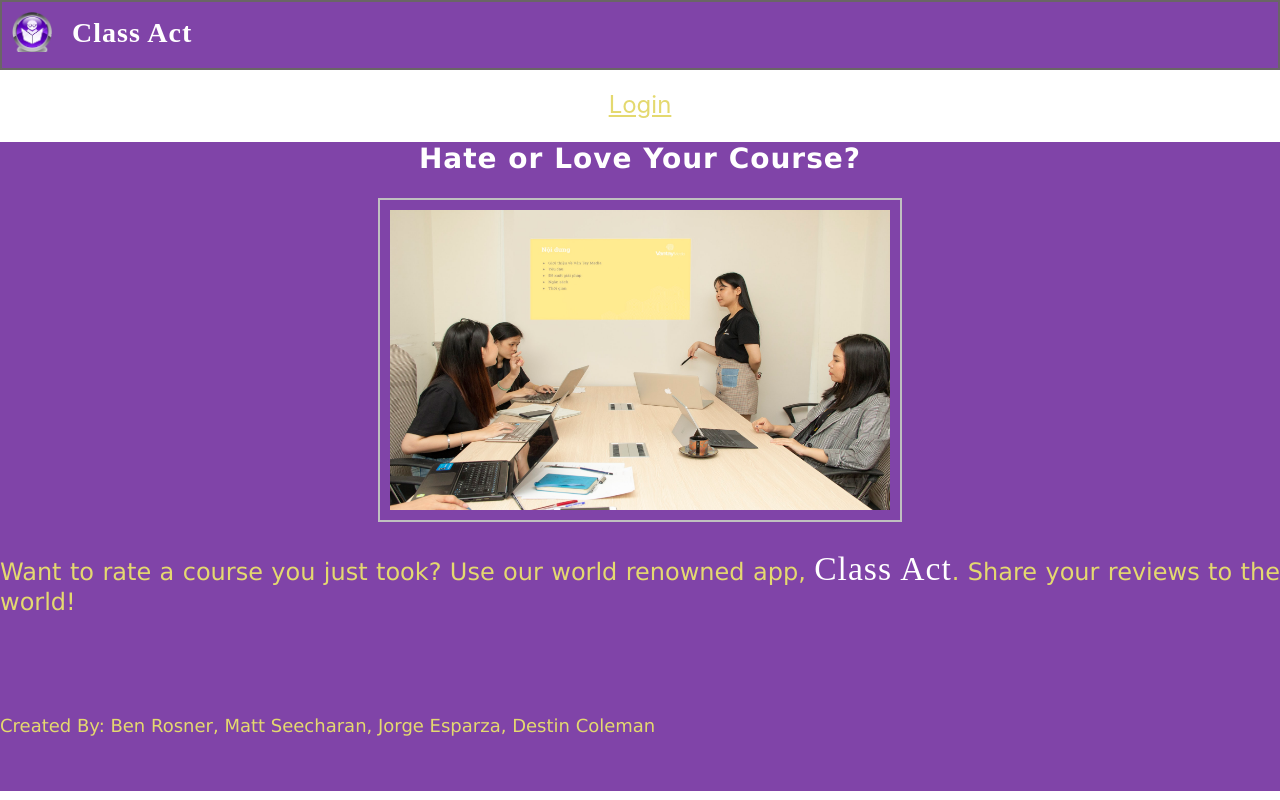
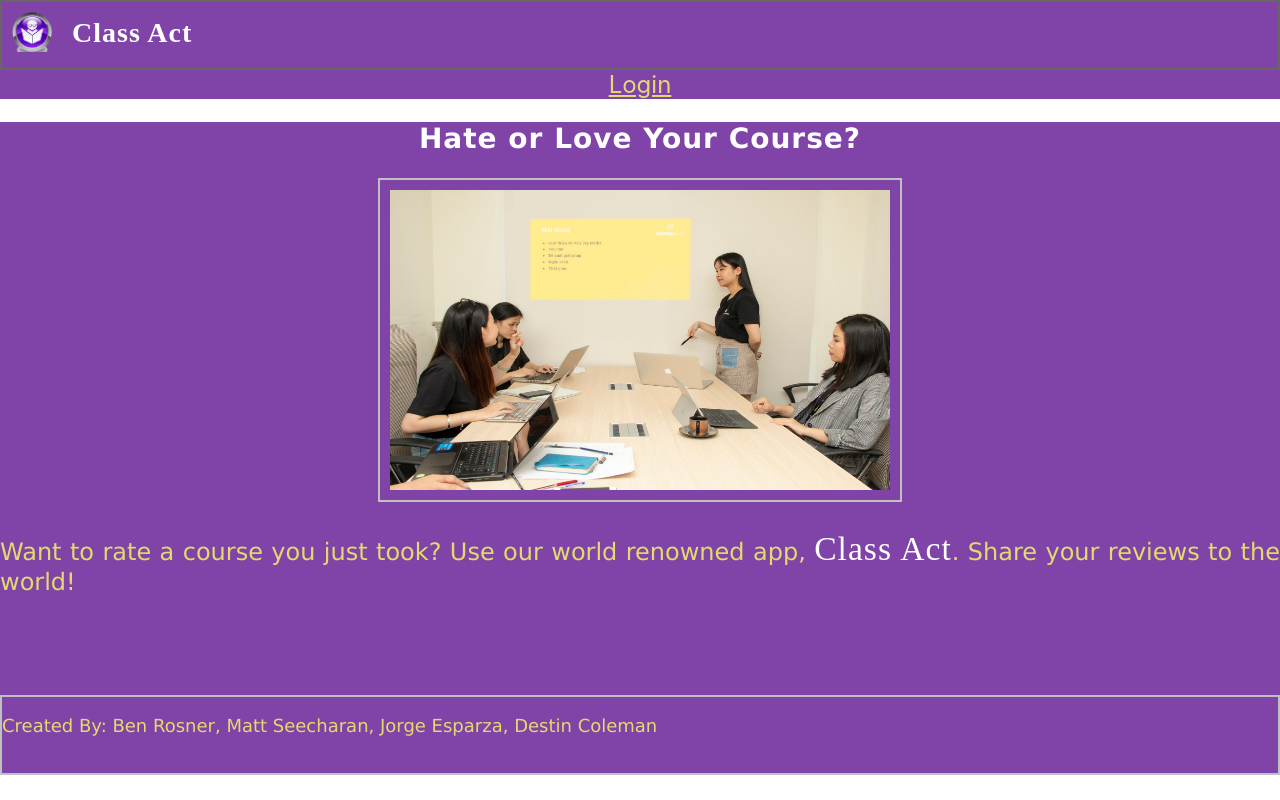
Before and after one commit to destinc/class-act, a React (Create React App) app in the folder client/courses-app/: page / in a window 1280 px wide. Built offline with nearby package versions, Linux system fonts and the light colour scheme; no server answers; a web font is replaced by a local one.

Commit message:
fix merge conflict

```diff
--- a/client/courses-app/src/App.css
+++ b/client/courses-app/src/App.css
@@ -19,7 +19,7 @@
 }
 
 .login {
-  margin-top: 20px;
+  margin: auto 0;
   font-size: 150%;
   font-style: bold;
 }
@@ -36,5 +36,8 @@ button {
   border: none;
   box-shadow: 2px 2px 10px;
   transition: all 0.4s;
-  margin-top: 10px;
 }
+
+nav {
+  background-color:rgba(86, 6, 139, .75);
+}
--- a/client/courses-app/src/components/Footer/footer.css
+++ b/client/courses-app/src/components/Footer/footer.css
@@ -2,6 +2,7 @@
     margin-top: 75px;
     height: 76px;
     z-index: 1;
+    border: 2px solid silver;
 }
 
 .authors{
```
